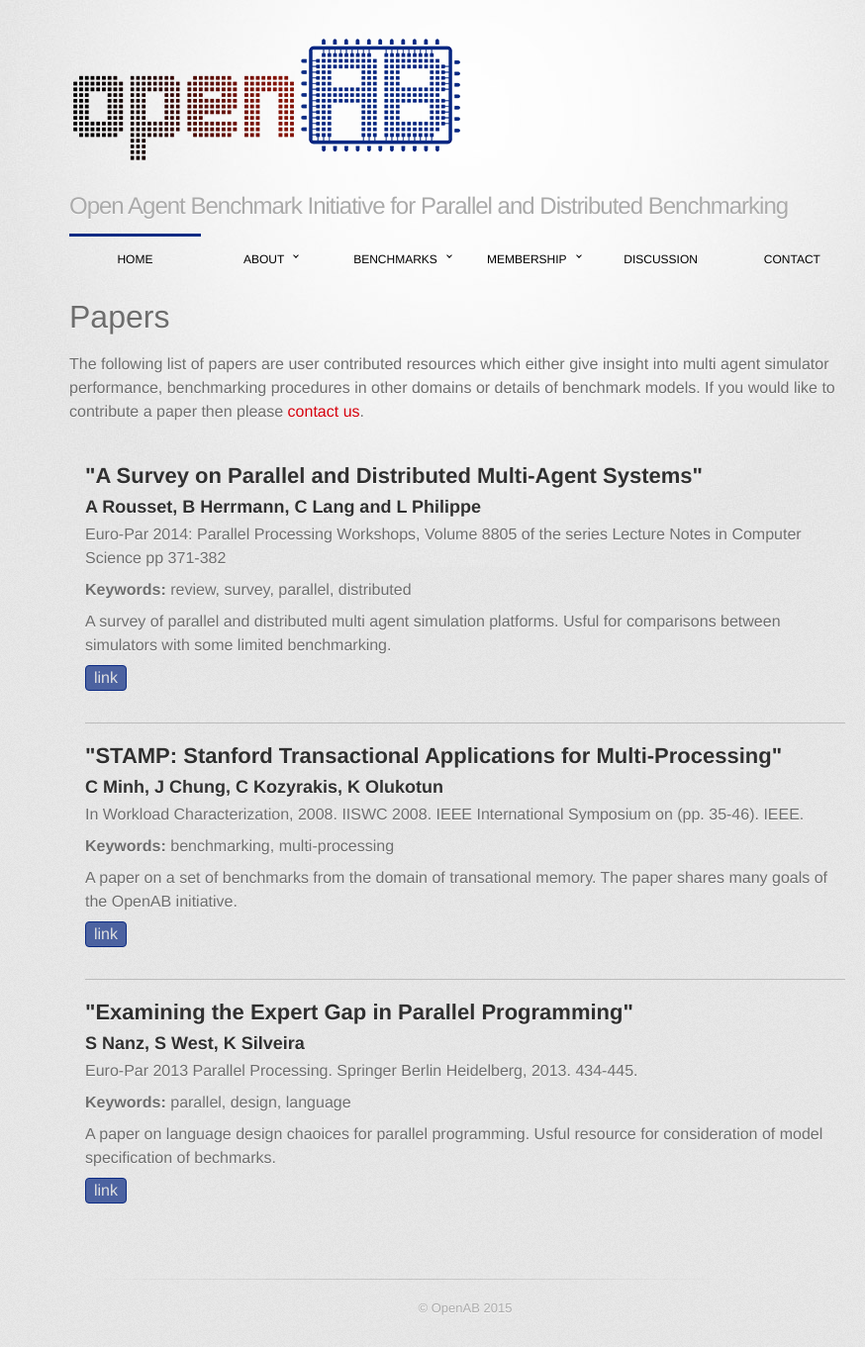
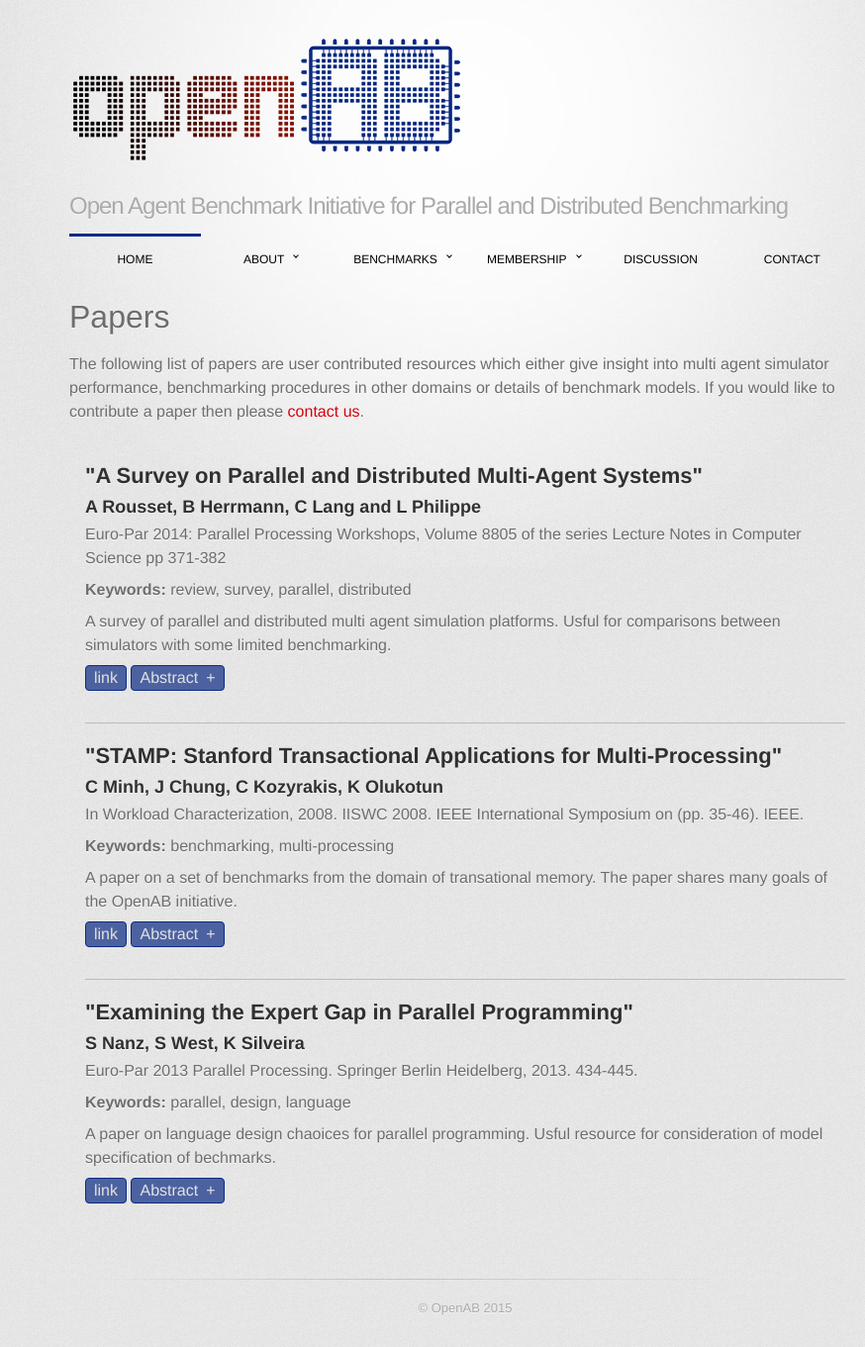
Before and after one commit to OpenAB/openab.github.io, a Jekyll site: the page built from benchmarks/papers/index.md, in a window 1280 px wide. Shown: the whole page at 99% size, without its empty margins (170-1044 px from the left). Built offline with Jekyll 4.4.1, drawn with Linux system fonts in a browser that asks for light colours; some web fonts are replaced.

Commit message:
Add toggleable abstract via checkbox hack

```diff
--- a/assets/css/custom.css
+++ b/assets/css/custom.css
@@ -520,10 +520,10 @@
   /*clear: both;*/
   color: #303030;
 }
-ul.list-of-papers li nav a {
+ul.list-of-papers li .paper-button {
   color: #E2E2E2;
   display: inline-block;
-  background: rgba(12, 43, 132, 0.7);;
+  background: rgba(12, 43, 132, 0.7);
   border-radius: 4px;
   border: 1px solid #0c2b84;
   padding: 4px 8px;
@@ -532,6 +532,31 @@
   text-shadow:none;
 }
 
+ul.list-of-papers li .paper-button:hover {
+  color: #E2E2E2;
+  background: rgba(12, 43, 132, 0.85);
+}
+
+ul.list-of-papers li .abstract-toggle {
+  display: none;
+}
+
+ul.list-of-papers li .abstract-toggle + label:after {
+    content: "+";
+    padding-left: 0.5em;
+}
+
+ul.list-of-papers li .abstract-toggle:checked + label:after {
+  content: "\2212";
+}
+
 ul.list-of-papers li .abstract {
   display: none; /* Initially hide the abstract */
+  border-left: 8px solid #D2D2D2;
+  padding-left: 8px;
+  margin-top: 8px;
 }
+
+ul.list-of-papers li .abstract-toggle:checked ~ .abstract {
+  display: block;
+}
--- a/benchmarks/papers/index.md
+++ b/benchmarks/papers/index.md
@@ -19,14 +19,16 @@
 		</p>
 		<p class="description">{{paper.description}}</p>
 		{% if paper.url || paper.bib %}
-		<nav>
 			{% if paper.url %}
-				<a href="{{paper.url}}">link</a>
+				<a class="paper-button" href="{{paper.url}}">link</a>
 			{% endif %}
 			{% if paper.bib %}
-				<a href="{{paper.bib}}">cite</a>
+				<a class="paper-button" href="{{paper.bib}}">cite</a>
 			{% endif %}
-		</nav>
+		{% endif %}
+		{% if paper.abstract %}
+			<input class="abstract-toggle" type="checkbox" id="abstract-toggle-{{forloop.index}}" />
+			<label class="paper-button" for="abstract-toggle-{{forloop.index}}">Abstract</label>
 		{% endif %}
 		<p class="abstract">{{paper.abstract}}</p>
 	</li>
```
